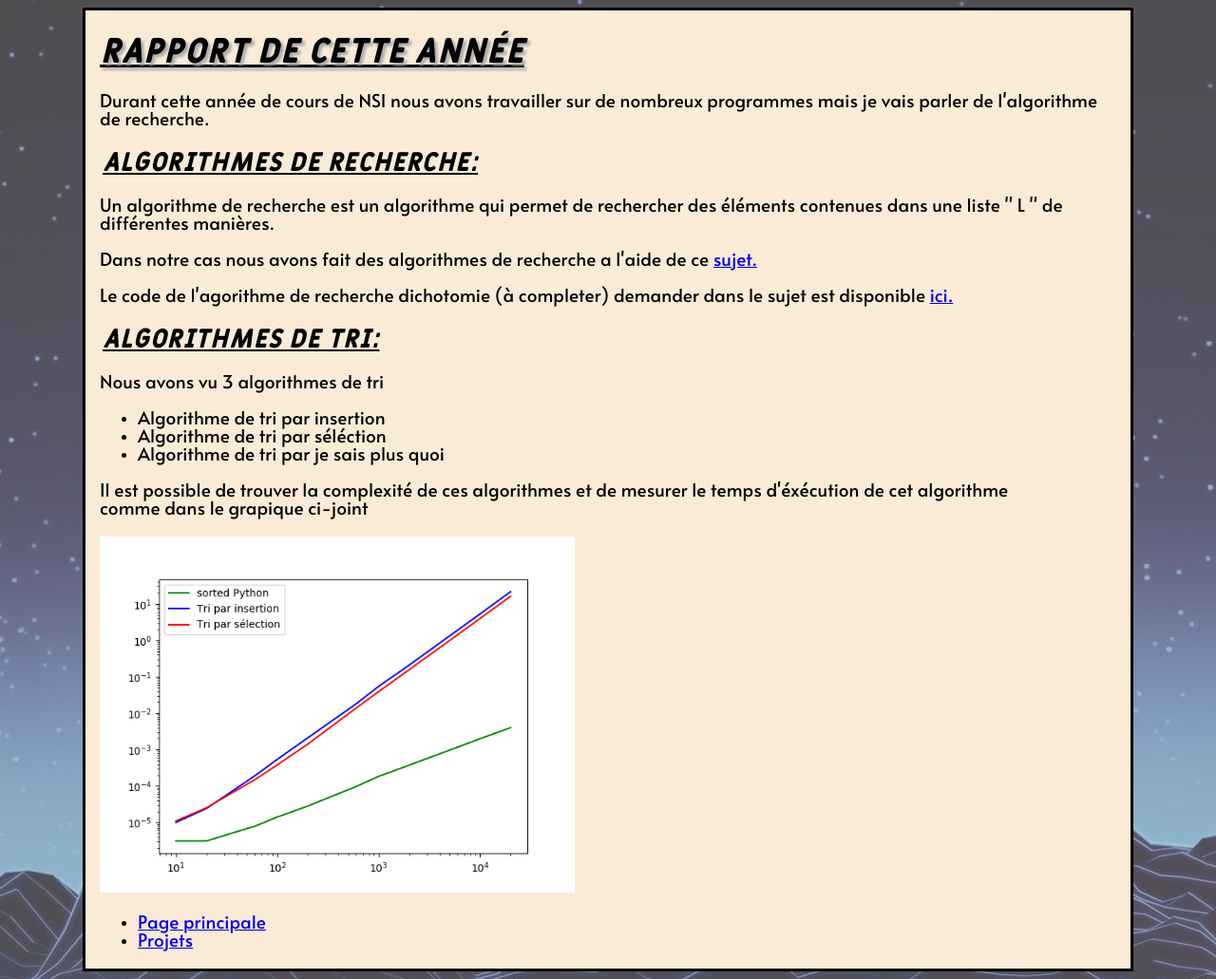
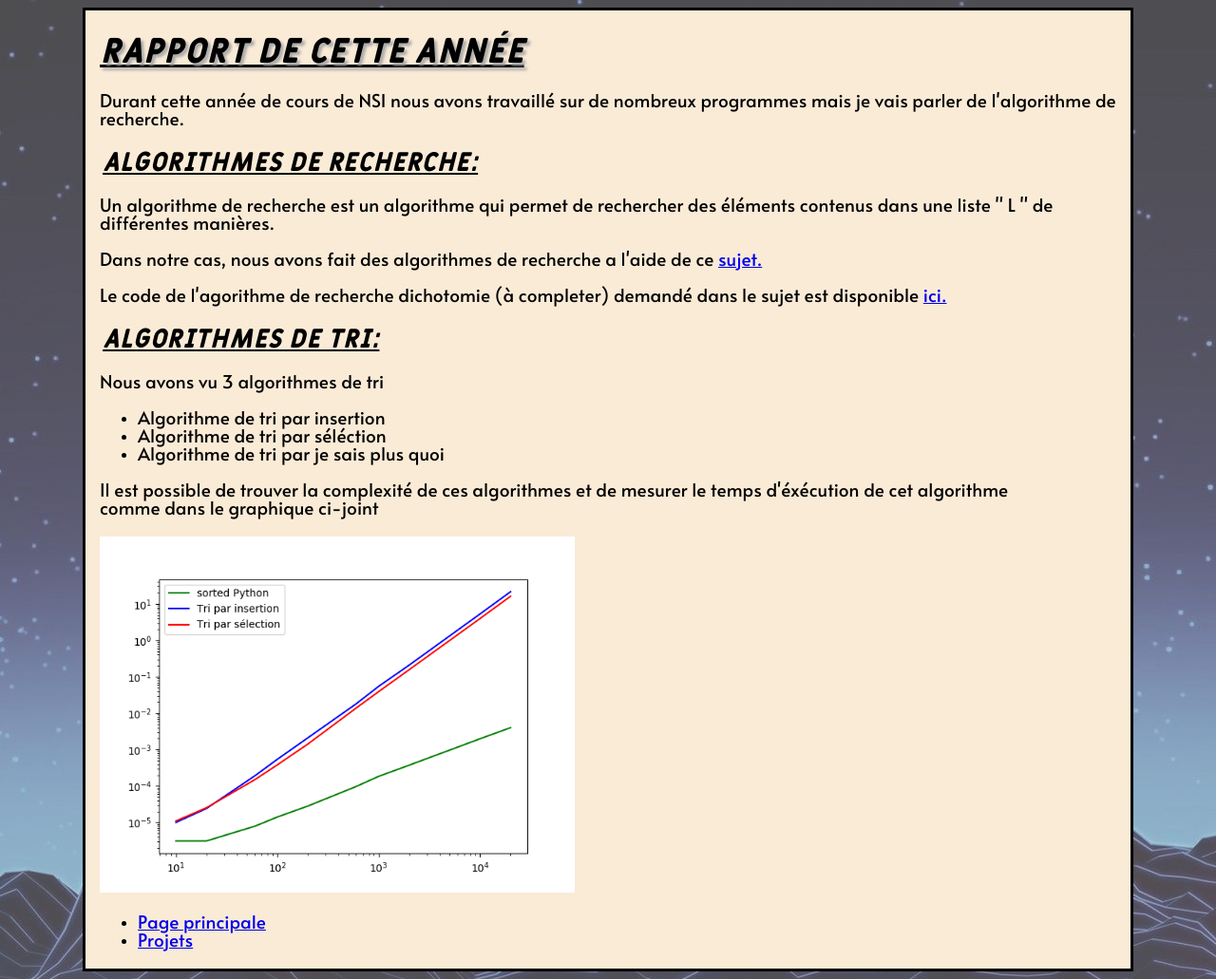
Before and after one commit to JeanBeq/JeanBeq.github.io, a plain HTML site: page rapport.html in a window 1280 px wide. Shown: the whole page at 95% size. Drawn offline with Linux system fonts and the light colour scheme.

Commit message:
Add files via upload

```diff
--- a/rapport.html
+++ b/rapport.html
@@ -10,13 +10,13 @@
      <div id=textepage3>
         <h1><em>Rapport de cette année</em></h1>
 
-         <p>Durant cette année de cours de NSI nous avons travailler sur de nombreux programmes mais je vais parler de l'algorithme de recherche.</p>
+         <p>Durant cette année de cours de NSI nous avons travaillé sur de nombreux programmes mais je vais parler de l'algorithme de recherche.</p>
 
          <h2><em>Algorithmes de recherche:</em></h2>
 
-         <p>Un algorithme de recherche est un algorithme qui permet de rechercher des éléments contenues dans une liste " L " de différentes manières.</p>
-         <p>Dans notre cas nous avons fait des algorithmes de recherche a l'aide de ce <a href="theme1.pdf">sujet.</a></p>
-         <p>Le code de l'agorithme de recherche dichotomie (à completer) demander dans le sujet est disponible <a href="rechercheDicho_Eleve.py">ici.</a></p>
+         <p>Un algorithme de recherche est un algorithme qui permet de rechercher des éléments contenus dans une liste " L " de différentes manières.</p>
+         <p>Dans notre cas, nous avons fait des algorithmes de recherche a l'aide de ce <a href="theme1.pdf">sujet.</a></p>
+         <p>Le code de l'agorithme de recherche dichotomie (à completer) demandé dans le sujet est disponible <a href="rechercheDicho_Eleve.py">ici.</a></p>
          <h2><em>Algorithmes de tri:</em></h2>
          <p>Nous avons vu 3 algorithmes de tri</p>
          <ul>
@@ -25,7 +25,7 @@
             <li>Algorithme de tri par je sais plus quoi</li>
          </ul>
          <p>Il est possible de trouver la complexité de ces algorithmes et de mesurer le temps d'éxécution de cet algorithme<br>
-         comme dans le grapique ci-joint</p>
+         comme dans le graphique ci-joint</p>
          <img src="graphique.png" alt="graphique" width="500px/">
 
 
```
